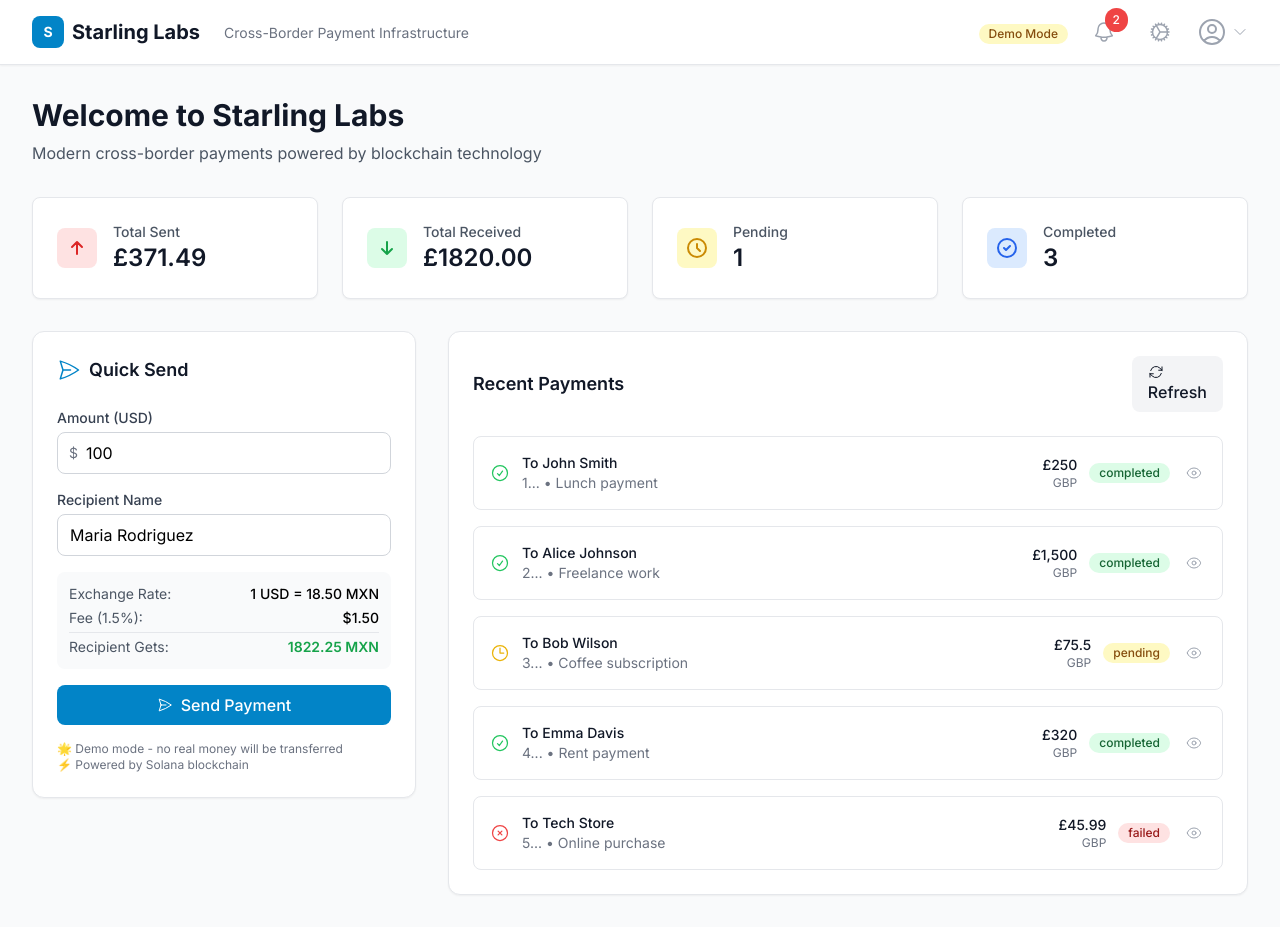
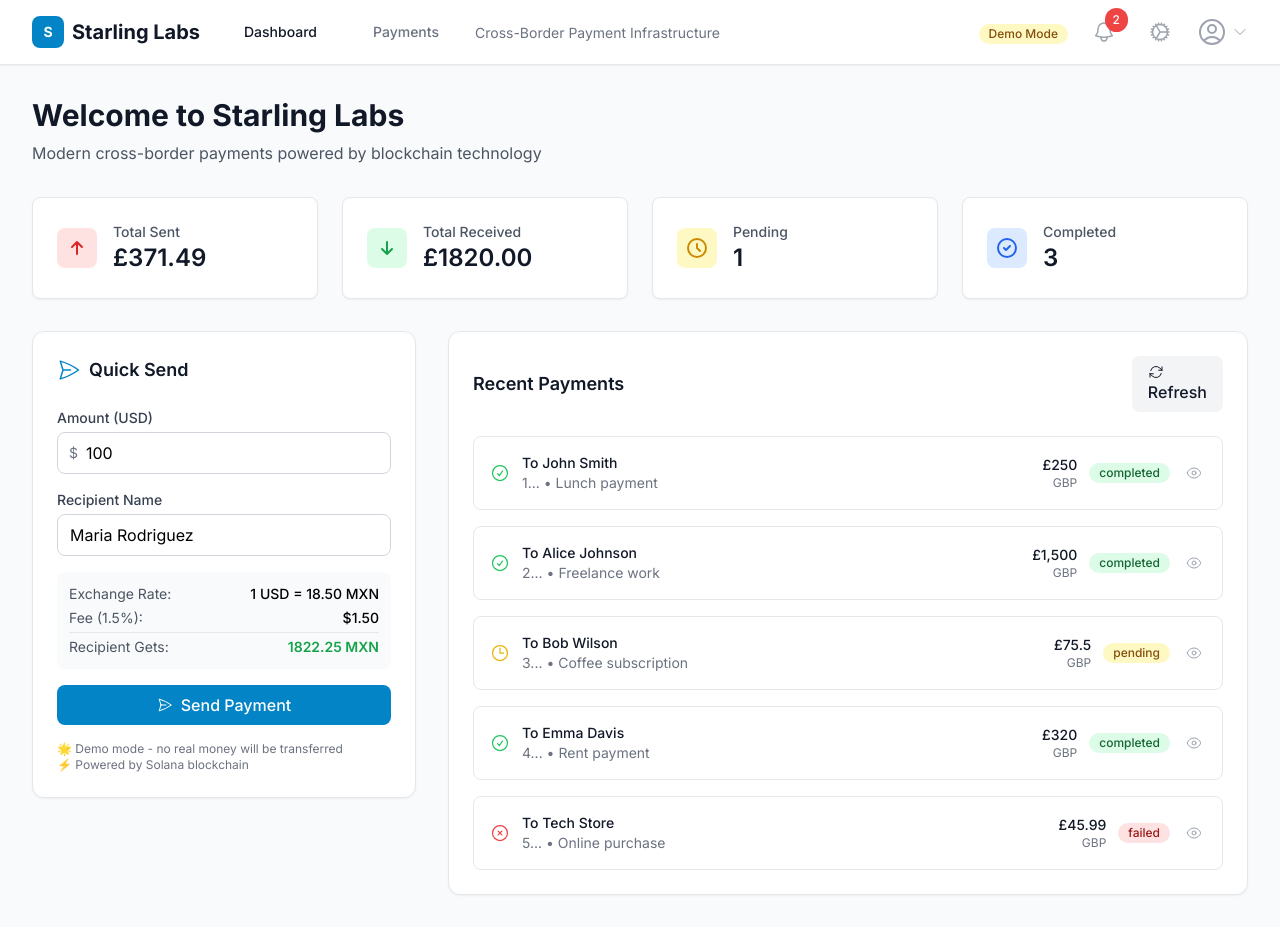
Before and after one commit to Itsdex47/starling-dashboard, a Next.js app: page / in a window 1280 px wide. Built offline with nearby package versions, Linux system fonts and the light colour scheme.

Commit message:
Update Header.tsx

```diff
--- a/components/Header.tsx
+++ b/components/Header.tsx
@@ -29,7 +29,24 @@ export default function Header() {
                 </span>
               </div>
             </div>
-            <div className="hidden md:block ml-6">
+
+            {/* Navigation */}
+            <nav className="hidden md:flex ml-8 space-x-8">
+              <a
+                href="/"
+                className="text-gray-900 hover:text-starling-600 px-3 py-2 text-sm font-medium transition-colors"
+              >
+                Dashboard
+              </a>
+              <a
+                href="/payments"
+                className="text-gray-500 hover:text-starling-600 px-3 py-2 text-sm font-medium transition-colors"
+              >
+                Payments
+              </a>
+            </nav>
+
+            <div className="hidden lg:block ml-6">
               <span className="text-sm text-gray-500">
                 Cross-Border Payment Infrastructure
               </span>
```
